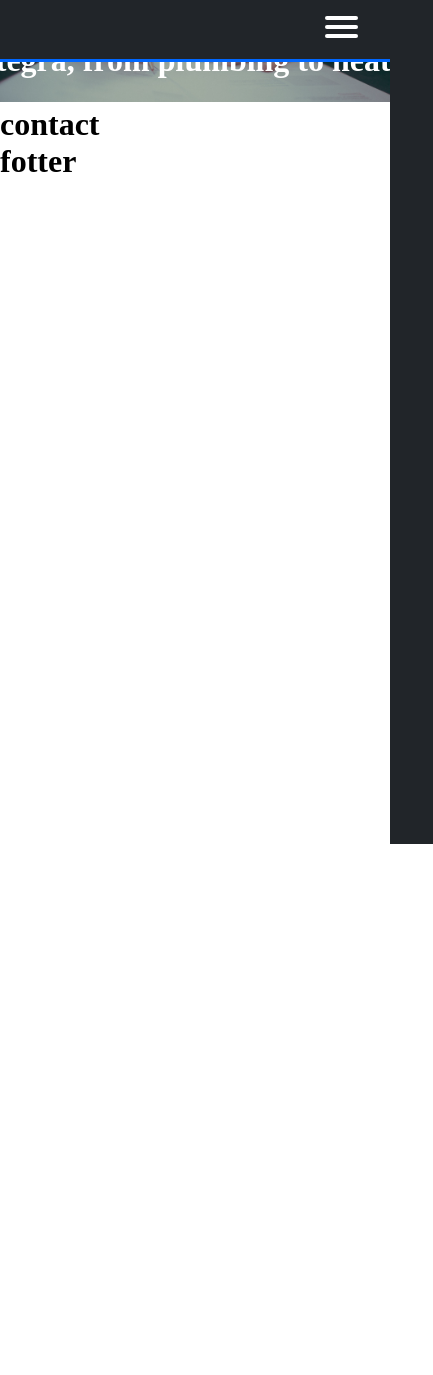
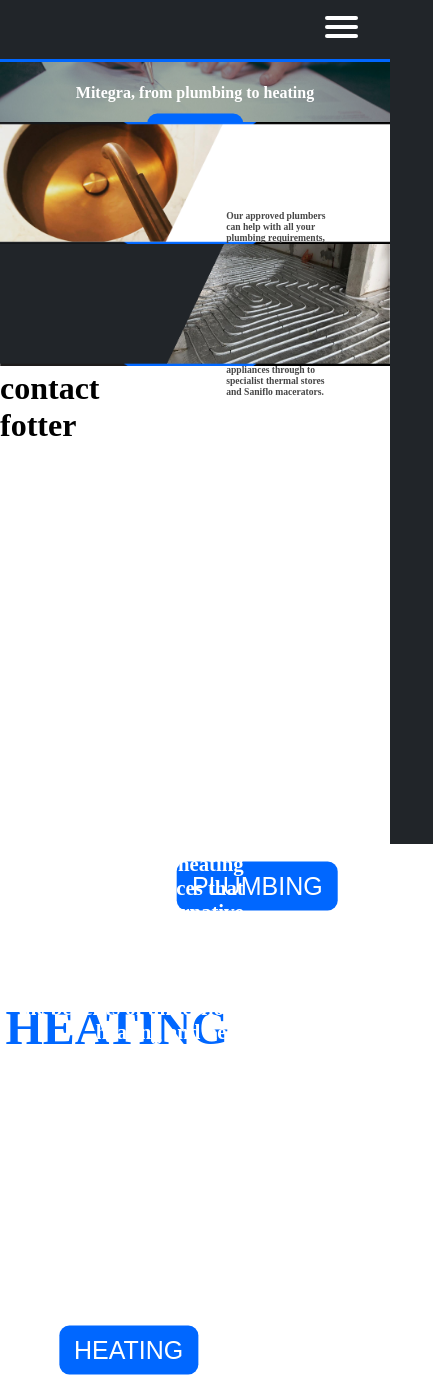
Before and after one commit to nehardev-organization/mitegra.mk, a Next.js app: page / in a window 390 px wide. Shown: the whole page, 433 px wide, since content can reach past the window. Before the commit the page ends 844 px from the top, so only its background shows below. Built offline with nearby package versions, Linux system fonts and the light colour scheme.

Commit message:
some update

```diff
--- a/pages/index.jsx
+++ b/pages/index.jsx
@@ -2,6 +2,9 @@ import Head from 'next/head'
 import Image from 'next/image'
 import styles from '../styles/Home.module.css'
 import hero from "../images/hero.png"
+import plumber from "../images/plumber.png"
+import Heating from "../images/Heating.png"
+import Link from 'next/link'
 export default function Home() {
   return (
     <div className={styles.HomePage}>
@@ -13,12 +16,48 @@ export default function Home() {
         <meta name="description" content="you know when you need a functional bathroom, bill had the same issue, he looked online on facebook and all of the internet until he found us, he said its the best bathroom he ever saw,"/>
       </Head>
       <div className={styles.Hero}>
-        <Image className={styles.heroImg}
+        <Image
+        className={styles.heroImg}
         alt={'hero image mitegra'}
         src={hero}
         priority
-        />
+        width={1920}
+        height={600}
+        layout="responsive"
+             />
         <h1 className={styles.h1}>Mitegra, from plumbing to heating</h1>
+     <Link href="/Contact-Mitegra">
+        <button  className={styles.heroButton}>Work with us</button>
+        </Link>
+        <Image
+      src={plumber}
+      alt={'plumbing plumber'}
+      width={1920}
+      height={600}
+      blurDataURL="data:..."
+      placeholder="blur"
+      layout="responsive"
+
+      className={styles.Pimg}
+      />
+
+      <h1 className={styles.Ph1}>PLUMBING</h1>
+      <h2 className={styles.Ph2}>Our approved plumbers can help with all your plumbing requirements, providing an efficient response to issues such as leaks, blockages, and broken toilets. Drawing on their extensive hands-on experience, our team can also carry out a wide range of professional plumbing installation services, covering everything from domestic appliances through to specialist thermal stores and Saniflo macerators.</h2>
+      <Link href="/Best-Plumber-in-North-macedonia-plumbing">
+      <button className={styles.pButton}>PLUMBING</button>
+      </Link>
+      <Image
+      src={Heating}
+      alt={'plumbing plumber'}
+      width={1920}
+      height={600}
+      blurDataURL="data:..."
+      placeholder="blur"
+
+      />
+      <h1 className={styles.hH1}>HEATING</h1>
+      <h2 className={styles.hH2}>We provide specialist heating services that <br /> promote a number of alternative heating <br /> options. Our engineers can introduce you to <br /> the benefits of underfloor heating and heat <br /> interface units, helping you to make an <br /> informed decision on whether they’re a good <br /> fit for your property. We also carry out <br /> professional buyer’s reports and <br /> powerflushing services that focus on the <br />  health of your central heating system.</h2>
+      <button className={styles.hButton}>HEATING</button>
       </div>
 
     </div>
--- a/styles/Home.module.css
+++ b/styles/Home.module.css
@@ -4,13 +4,62 @@
   align-items: center;
   justify-content: space-between;
 }
-.heroImg {
-  z-index: -10;
+.heroButton {
   position: absolute;
-  width: 100%;
-  height: 100%;
-  object-fit: cover;
-  scroll-snap-align: start;
+  display: flex;
+  background-color: #0067ff;
+  white-space: nowrap;
+  padding: 10px 15px;
+  color: white;
+  font-size: 25px;
+  outline: none;
+  border: none;
+  cursor: pointer;
+  left: 50%;
+  top: 40%;
+  transform: translate(-50%, -50%);
+  transition: 0.5s;
+  border-radius: 10px;
+}
+.heroButton:hover {
+  background-color: #358b06;
+}
+
+@media screen and (max-width: 768px) {
+  .heroButton {
+    position: absolute;
+    display: flex;
+    background-color: #0067ff;
+    white-space: nowrap;
+    padding: 5px 10px;
+    color: white;
+    font-size: 20px;
+    outline: none;
+    border: none;
+    cursor: pointer;
+    left: 50%;
+    top: 20%;
+    transform: translate(-50%, -50%);
+    transition: 0.5s;
+  }
+}
+@media screen and (max-width: 480px) {
+  .heroButton {
+    position: absolute;
+    display: flex;
+    background-color: #0067ff;
+    white-space: nowrap;
+    padding: 5px 5px;
+    color: white;
+    font-size: 15px;
+    outline: none;
+    border: none;
+    cursor: pointer;
+    left: 50%;
+    top: 15%;
+    transform: translate(-50%, -50%);
+    transition: 0.5s;
+  }
 }
 .h1 {
   white-space: nowrap;
@@ -31,12 +80,112 @@
   }
 }
 @media screen and (max-width: 480px) {
-  .heroImg {
-  }
   .h1 {
-    font-size: 2rem;
-    top: 5%;
+    font-size: 1rem;
+    top: 10%;
     left: 50%;
     transform: translate(-50%);
   }
 }
+.Ph1 {
+  white-space: nowrap;
+  font-size: 3rem;
+  font-weight: bold;
+  top: 75%;
+  left: 69%;
+  transform: translate(-50%, -100%);
+  position: absolute;
+  color: #474747;
+}
+@media screen and (max-width: 768px) {
+  .Ph1 {
+    font-size: 2rem;
+
+    top: 35%;
+    left: 70%;
+    transform: translate(-50%, -100%);
+  }
+}
+
+.Ph2 {
+  font-size: 1.3rem;
+  font-weight: bold;
+  top: 100%;
+  left: 74%;
+  transform: translate(-50%, -100%);
+  position: absolute;
+  color: #474747;
+}
+@media screen and (max-width: 768px) {
+  .Ph2 {
+    font-size: 0.6rem;
+    top: 47%;
+    left: 72%;
+    transform: translate(-50%, -100%);
+  }
+}
+
+.pButton {
+  position: absolute;
+  display: flex;
+  background-color: #0067ff;
+  white-space: nowrap;
+  padding: 10px 15px;
+  color: white;
+  font-size: 25px;
+  outline: none;
+  border: none;
+  cursor: pointer;
+  left: 66%;
+  top: 105%;
+  transform: translate(-50%, -50%);
+  transition: 0.5s;
+  border-radius: 10px;
+}
+.pButton:hover {
+  background-color: #358b06;
+}
+@media screen and (max-width: 480px) {
+  .hero {
+    display: none;
+  }
+}
+.hH1 {
+  white-space: nowrap;
+  font-size: 3rem;
+  font-weight: bold;
+  top: 125%;
+  left: 30%;
+  transform: translate(-50%, -100%);
+  position: absolute;
+  color: #0067ff;
+}
+.hH2 {
+  font-size: 1.3rem;
+  text-align: right;
+  top: 155%;
+  left: 25%;
+  transform: translate(-50%, -100%);
+  position: absolute;
+  color: white;
+}
+.hButton {
+  position: absolute;
+  display: flex;
+  background-color: #0067ff;
+  white-space: nowrap;
+  padding: 10px 15px;
+  color: white;
+  font-size: 25px;
+  outline: none;
+  border: none;
+  cursor: pointer;
+  left: 33%;
+  top: 160%;
+  transform: translate(-50%, -50%);
+  transition: 0.5s;
+  border-radius: 10px;
+}
+.hButton:hover {
+  background-color: #358b06;
+}
--- a/styles/Nav.module.css
+++ b/styles/Nav.module.css
@@ -78,7 +78,7 @@
 .mobileNav.isActiveM {
   left: 0;
 }
-.mobileNav a {
+.mobileNav li {
   display: block;
   width: 100%;
   max-width: 200px;
@@ -89,9 +89,10 @@
   background-color: #212529;
   color: white;
   text-decoration: none;
+  list-style: none;
 }
-.mobileNav a:hover {
-  background-color: #0067ff;
+.mobileNav li:hover {
+  background-color: #358b06;
 }
 .menu {
   display: none;
@@ -104,7 +105,7 @@
   display: absolute;
   margin-right: auto;
 }
-.menu a {
+.menu li {
   text-decoration: none;
   color: white;
   margin: 0 -0.1rem;
@@ -114,9 +115,10 @@
   border-radius: 5rem;
   top: 50%;
   transform: translate(-50%);
+  list-style: none;
 }
-.menu a:hover {
-  background-color: #0067ff;
+.menu li:hover {
+  background-color: #358b06;
 }
 
 @media (min-width: 768px) {
```
Also changed, not shown: components/Nav.jsx (+23 -7 lines), pages/Contact-Mitegra.jsx (added, +11 -0 lines), images/Heating.png (added), images/plumber.png (added).
